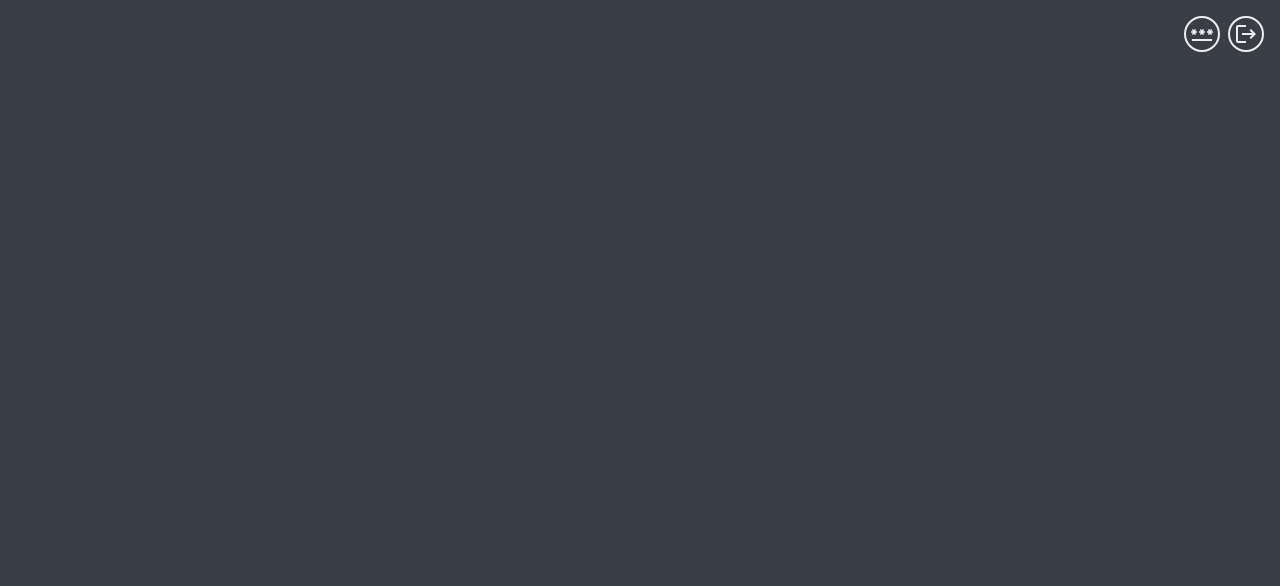
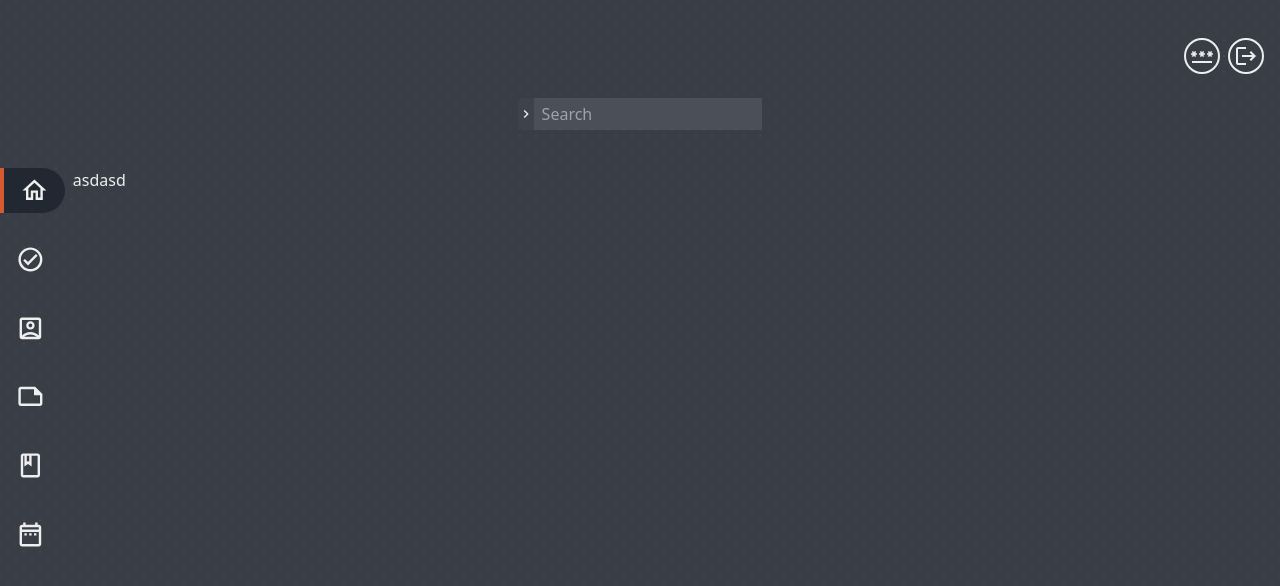
Before and after one commit to KameilJarrouge/manager, a Next.js app: page / in a window 1280 px wide. Shown: the top 586 px of the page. Built offline with nearby package versions, Linux system fonts and the light colour scheme.

Commit message:
sectioning the layout

```diff
--- a/app/(pages)/auth/layout.jsx
+++ b/app/(pages)/auth/layout.jsx
@@ -4,7 +4,7 @@ export const metadata = {
 };
 export default function RootLayout({ children }) {
   return (
-    <div className="bg-black/30  h-full w-full flex items-center justify-center ">
+    <div className="absolute top-0 right-0 bg-black/30 backdrop-blur  h-screen w-full flex items-center justify-center ">
       {children}
     </div>
   );
--- a/app/_components/ToolTipInitializer.jsx
+++ b/app/_components/ToolTipInitializer.jsx
@@ -10,7 +10,7 @@ function ToolTipInitializer() {
       delayShow={500}
       opacity={1}
       render={({ content }) => (
-        <div className=" text-wrap max-w-[40ch] z-[52] ">{content}</div>
+        <div className=" text-wrap max-w-[40ch] z-50 ">{content}</div>
       )}
     />
   );
--- /dev/null
+++ b/app/_sections/NavigationSection.jsx
@@ -0,0 +1,88 @@
+"use client";
+import Link from "next/link";
+import { usePathname } from "next/navigation";
+import React from "react";
+import {
+  MdOutlineAccountBox,
+  MdOutlineBook,
+  MdOutlineCheckCircle,
+  MdOutlineDateRange,
+  MdOutlineHome,
+  MdOutlineNote,
+} from "react-icons/md";
+function NavigationSection() {
+  const pathname = usePathname();
+
+  return (
+    <div className="h-full flex flex-col gap-6  py-2">
+      <Link
+        data-tooltip-id="my-tooltip"
+        data-tooltip-content="Home"
+        data-tooltip-place="top-start"
+        href={"#"}
+        className={`${
+          pathname === "/" && "bg-secondary border-l-4 border-l-accent"
+        } rounded-r-full w-full py-2 px-4 hover:bg-secondary transition-colors`}
+      >
+        <MdOutlineHome className="w-[1.8rem] h-fit " />
+      </Link>
+      <Link
+        data-tooltip-id="my-tooltip"
+        data-tooltip-content="Todo"
+        data-tooltip-place="top-start"
+        href={"#"}
+        className={`${
+          pathname === "#" && "bg-secondary"
+        } rounded-r-full w-full py-2 px-4 hover:bg-secondary transition-colors`}
+      >
+        <MdOutlineCheckCircle className="w-[1.8rem] h-fit " />
+      </Link>
+      <Link
+        data-tooltip-id="my-tooltip"
+        data-tooltip-content="Accounts"
+        data-tooltip-place="top-start"
+        href={"#"}
+        className={`${
+          pathname === "#" && "bg-secondary"
+        } rounded-r-full w-full py-2 px-4 hover:bg-secondary transition-colors`}
+      >
+        <MdOutlineAccountBox className="w-[1.8rem] h-fit " />
+      </Link>
+      <Link
+        data-tooltip-id="my-tooltip"
+        data-tooltip-content="Notes"
+        data-tooltip-place="top-start"
+        href={"#"}
+        className={`${
+          pathname === "#" && "bg-secondary"
+        } rounded-r-full w-full py-2 px-4 hover:bg-secondary transition-colors`}
+      >
+        <MdOutlineNote className="w-[1.8rem] h-fit " />
+      </Link>
+      <Link
+        data-tooltip-id="my-tooltip"
+        data-tooltip-content="Journal"
+        data-tooltip-place="top-start"
+        href={"#"}
+        className={`${
+          pathname === "#" && "bg-secondary"
+        } rounded-r-full w-full py-2 px-4 hover:bg-secondary transition-colors`}
+      >
+        <MdOutlineBook className="w-[1.8rem] h-fit " />
+      </Link>
+      <Link
+        data-tooltip-id="my-tooltip"
+        data-tooltip-content="Dates"
+        data-tooltip-place="top-start"
+        href={"#"}
+        className={`${
+          pathname === "#" && "bg-secondary"
+        } rounded-r-full w-full py-2 px-4 hover:bg-secondary transition-colors`}
+      >
+        <MdOutlineDateRange className="w-[1.8rem] h-fit " />
+      </Link>
+    </div>
+  );
+}
+
+export default NavigationSection;
--- /dev/null
+++ b/app/_sections/SearchSection.jsx
@@ -0,0 +1,12 @@
+import React from "react";
+import TextField from "../_components/Input/TextField";
+
+function SearchSection() {
+  return (
+    <div className="py-2">
+      <TextField placeholder={"Search"} />
+    </div>
+  );
+}
+
+export default SearchSection;
--- a/app/_components/UserSection.jsx
+++ b/app/_sections/UserSection.jsx
@@ -4,7 +4,7 @@ import React, { useState } from "react";
 import api from "../_lib/api";
 import { toast } from "react-toastify";
 import { MdLogout, MdPassword } from "react-icons/md";
-import UpdatePasswordModal from "./Modals/UpdatePasswordModal";
+import UpdatePasswordModal from "../_components/Modals/UpdatePasswordModal";
 
 function UserSection() {
   const router = useRouter();
@@ -18,7 +18,7 @@ function UserSection() {
     }
   };
   return (
-    <div className="absolute top-4 right-4 flex gap-2 z-10 ">
+    <div className="w-full flex gap-2 justify-end items-center p-4 ">
       <UpdatePasswordModal
         isOpen={updateModalIsOpen}
         close={() => setUpdateModalIsOpen(false)}
--- a/app/layout.jsx
+++ b/app/layout.jsx
@@ -4,6 +4,9 @@ import "./_customCSS/Calendar.css";
 import "react-tooltip/dist/react-tooltip.css";
 import ToolTipInitializer from "./_components/ToolTipInitializer";
 import { ToastContainer } from "react-toastify";
+import UserSection from "./_sections/UserSection";
+import SearchSection from "./_sections/SearchSection";
+import NavigationSection from "./_sections/NavigationSection";
 
 export const metadata = {
   title: "Manager",
@@ -23,8 +26,16 @@ export default async function RootLayout({ children }) {
           toastClassName={"bg-input_prefix_bg"}
           progressClassName={"bg-accent"}
         />
-
-        {children}
+        <div className="w-full h-full flex flex-col ">
+          <div className="w-full flex flex-col h-[20%]  items-center justify-center">
+            <UserSection />
+            <SearchSection />
+          </div>
+          <div className="w-full flex h-[80%] ">
+            <NavigationSection />
+            <div className="w-full h-full p-2">{children}</div>
+          </div>
+        </div>
       </body>
     </html>
   );
--- a/app/page.jsx
+++ b/app/page.jsx
@@ -1,10 +1,9 @@
 "use client";
 
-import UserSection from "./_components/UserSection";
 export default function Home() {
   return (
-    <div className="w-full h-screen  flex relative">
-      <UserSection />
+    <div className="w-full h-full  flex flex-col relative">
+      <div className="h-full w-full">asdasd</div>
     </div>
   );
 }
```
